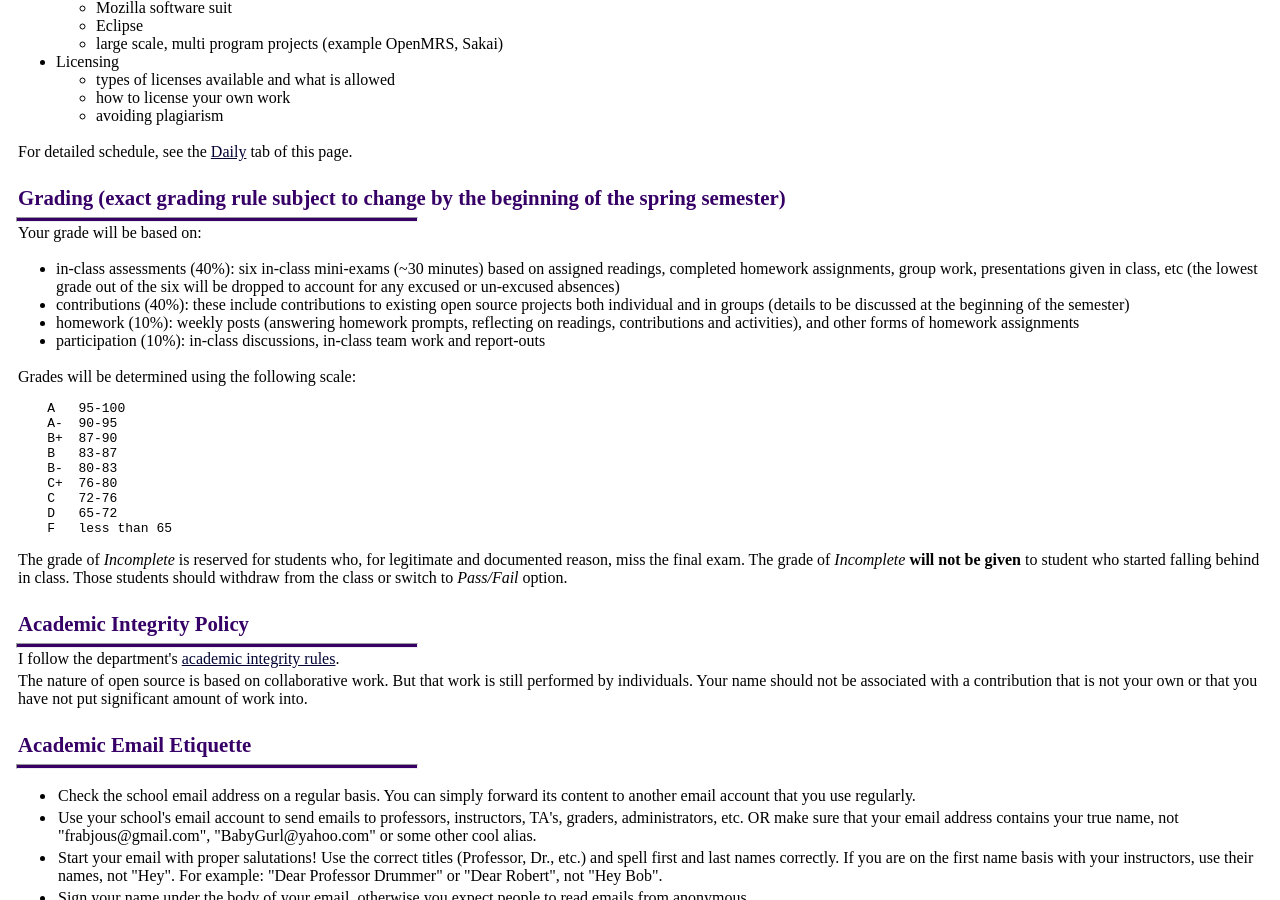
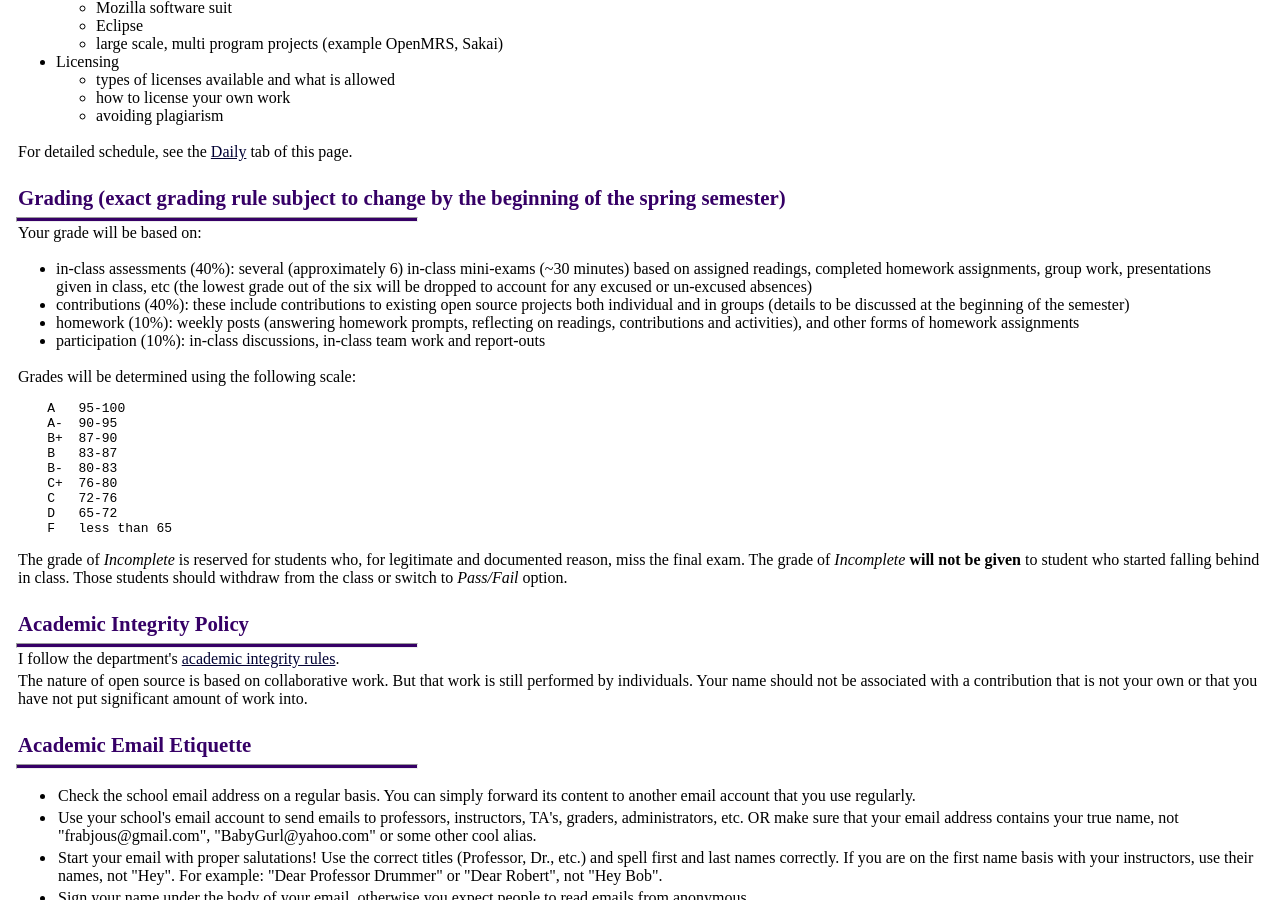
Before and after one commit to joannakl/ossd_s19, a Jekyll site: the page built from syllabus.markdown, in a window 1280 px wide and 900 px high, scrolled down 1662 px. Built offline with Jekyll 4.4.1, drawn with Linux system fonts in a browser that asks for light colours; comment, search, counter and statistics services are not loaded; our own code applies the rules of GitHub Pages for plain Markdown files.

Commit message:
revising grading

```diff
--- a/syllabus.markdown
+++ b/syllabus.markdown
@@ -98,7 +98,7 @@ For detailed schedule, see the [Daily](daily.html) tab of this page.
 
 Your grade will be based on:
 
-* in-class assessments (40%): six in-class mini-exams (~30 minutes) based on assigned readings, completed homework assignments, group work, presentations
+* in-class assessments (40%): several (approximately 6) in-class mini-exams (~30 minutes) based on assigned readings, completed homework assignments, group work, presentations
 given in class, etc (the lowest grade out of the six will be dropped to account for any excused or un-excused absences)
 * contributions (40%): these include contributions to existing open source projects both individual and in groups (details to be discussed at the
 beginning of the semester)
```
